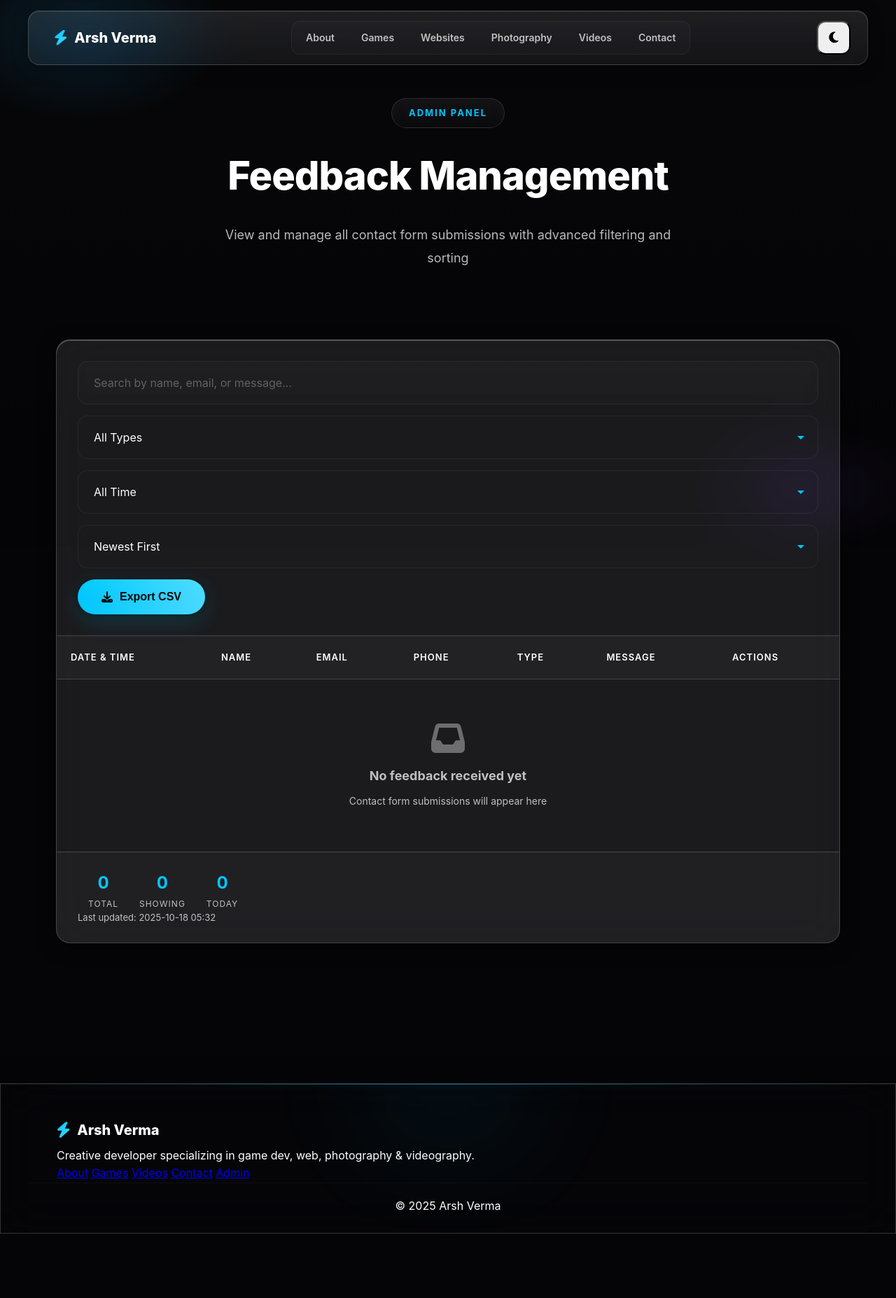
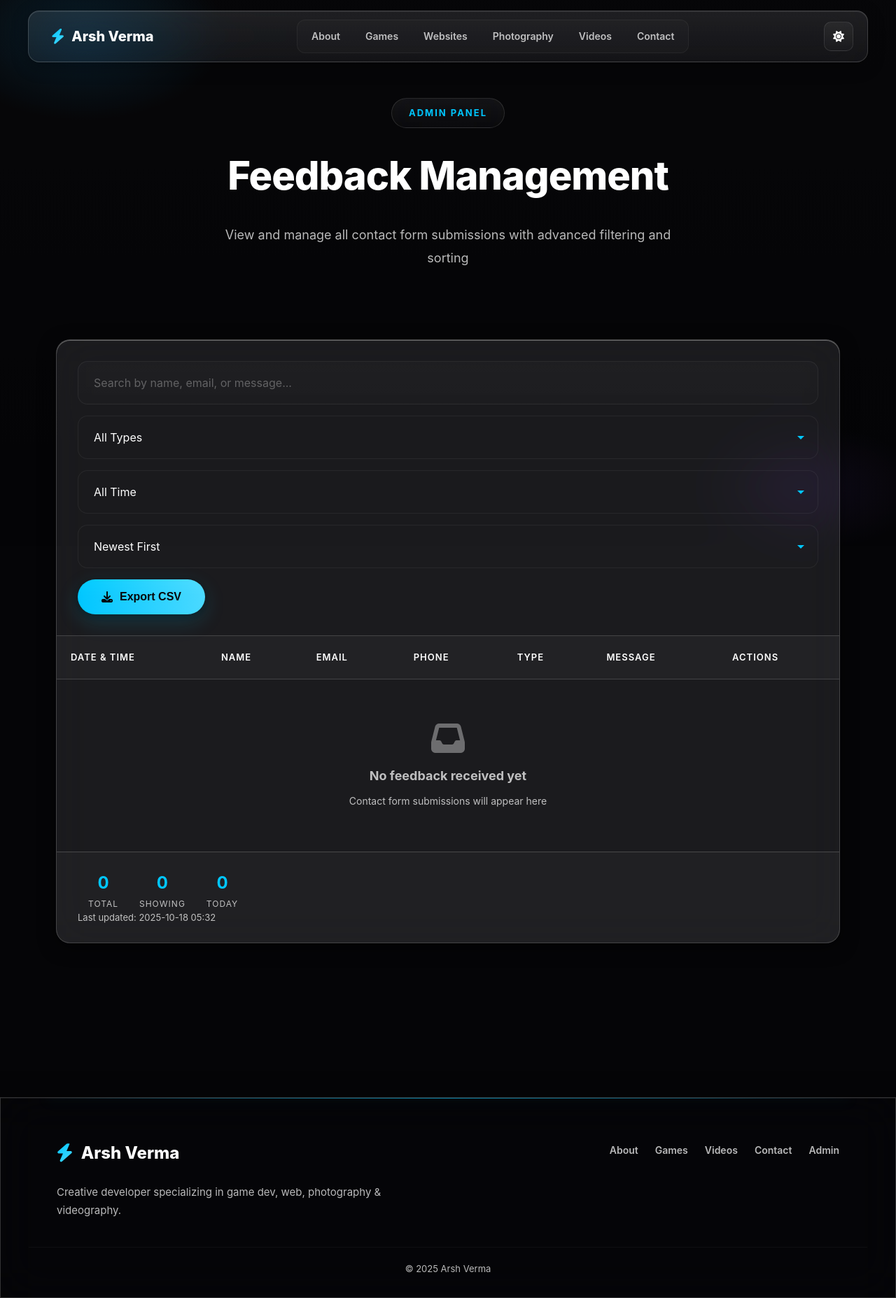
Before and after one commit to ArshVermaGit/ARSHCREATES, a Flask app: page /admin/feedback in a window 1280 px wide. Shown: the whole page at 70% size. Before the commit the page ends 1763 px from the top, so only its background shows below. Run offline with Flask 3, Linux system fonts and the light colour scheme; some libraries are stand-ins or nearby versions.

Commit message:
Slit Changes in Layout.

```diff
--- a/static/css/style.css
+++ b/static/css/style.css
@@ -14,19 +14,29 @@
     --glass-2: rgba(255,255,255,0.06);
     --glass-border: rgba(255,255,255,0.18);
     --glass-edge: rgba(255,255,255,0.32);
-    --sheen: linear-gradient(135deg, rgba(255,255,255,0.22) 0%, rgba(255,255,255,0.02) 30%, rgba(255,255,255,0.0) 60%);
-    --sheen-small: linear-gradient(90deg, rgba(255,255,255,0.18), rgba(255,255,255,0.02));
     --shadow-1: 0 6px 24px rgba(0,0,0,0.5);
     --shadow-2: 0 18px 60px rgba(0,0,0,0.6);
-    --gradient-1: linear-gradient(135deg, #00c6ff 0%, #0072ff 100%);
-    --gradient-2: linear-gradient(135deg, #ff7bd3 0%, #8761ff 100%);
-    --gradient-3: linear-gradient(135deg, #43e97b 0%, #38f9d7 100%);
     --fast: 0.18s;
     --medium: 0.35s;
-    --slow: 0.6s;
     --radius-lg: 28px;
     --radius-md: 16px;
     --radius-pill: 50px;
+}
+
+[data-theme="light"] {
+    --primary: #ffffff;
+    --secondary: #f8f9fb;
+    --text-primary: #1a1a1a;
+    --text-secondary: rgba(0,0,0,0.7);
+    --accent: #0088cc;
+    --accent-2: #00a8ff;
+    --accent-hover: #006699;
+    --glass: rgba(0,0,0,0.04);
+    --glass-2: rgba(0,0,0,0.02);
+    --glass-border: rgba(0,0,0,0.1);
+    --glass-edge: rgba(0,0,0,0.15);
+    --shadow-1: 0 6px 24px rgba(0,0,0,0.08);
+    --shadow-2: 0 18px 60px rgba(0,0,0,0.12);
 }
 
 * { margin: 0; padding: 0; box-sizing: border-box; }
@@ -55,6 +65,14 @@
     filter: saturate(120%);
     animation: ambientDrift 16s ease-in-out infinite;
     opacity: 1;
+    transition: opacity var(--medium) ease;
+}
+
+[data-theme="light"] body::before {
+    background:
+        radial-gradient(800px 500px at 10% 10%, rgba(0,136,204,0.06) 0%, transparent 25%),
+        radial-gradient(700px 400px at 90% 90%, rgba(120,90,255,0.04) 0%, transparent 22%),
+        linear-gradient(180deg, rgba(0,0,0,0.01), rgba(255,255,255,0.5));
 }
 
 @keyframes ambientDrift {
@@ -236,7 +254,7 @@
     z-index: 1000;
     width: calc(100% - 60px);
     max-width: 1200px;
-    padding: 14px 24px;
+    padding: 12px 20px;
     transition: all var(--medium) cubic-bezier(.2,.9,.38,1);
     background: linear-gradient(180deg, rgba(255,255,255,0.1), rgba(255,255,255,0.06));
     backdrop-filter: blur(35px) saturate(180%);
@@ -246,37 +264,22 @@
     box-shadow: 0 6px 24px rgba(0,0,0,0.3), inset 0 1px 0 rgba(255,255,255,0.1);
 }
 
-.navbar::before {
-    content: '';
-    position: absolute;
-    inset: 0;
-    border-radius: 16px;
-    padding: 1px;
-    background: linear-gradient(135deg, rgba(0,198,255,0.3), transparent, rgba(0,198,255,0.1));
-    -webkit-mask: linear-gradient(#fff 0 0) content-box, linear-gradient(#fff 0 0);
-    -webkit-mask-composite: xor;
-    mask: linear-gradient(#fff 0 0) content-box, linear-gradient(#fff 0 0);
-    mask-composite: exclude;
-    opacity: 0;
-    transition: opacity var(--medium) ease;
-}
-
-.navbar:hover::before {
-    opacity: 1;
+[data-theme="light"] .navbar {
+    background: linear-gradient(180deg, rgba(255,255,255,0.95), rgba(255,255,255,0.9));
+    border: 1px solid rgba(0,0,0,0.08);
+    box-shadow: 0 6px 24px rgba(0,0,0,0.08), inset 0 1px 0 rgba(255,255,255,0.9);
 }
 
 .navbar.scrolled {
     top: 10px;
-    padding: 12px 20px;
-    background: linear-gradient(180deg, rgba(255,255,255,0.12), rgba(255,255,255,0.07));
-    border-color: rgba(255,255,255,0.2);
-    box-shadow: 0 8px 32px rgba(0,0,0,0.4), inset 0 1px 0 rgba(255,255,255,0.12);
+    padding: 10px 18px;
 }
 
 .nav-container {
     display: flex;
     justify-content: space-between;
     align-items: center;
+    gap: 20px;
 }
 
 .logo {
@@ -288,23 +291,9 @@
     color: var(--text-primary);
     text-decoration: none;
     transition: all var(--fast) ease;
-    position: relative;
     padding: 6px 12px;
     border-radius: 10px;
-}
-
-.logo::before {
-    content: '';
-    position: absolute;
-    inset: 0;
-    background: linear-gradient(135deg, rgba(0,198,255,0.08), rgba(0,198,255,0.02));
-    border-radius: 10px;
-    opacity: 0;
-    transition: opacity var(--fast) ease;
-}
-
-.logo:hover::before {
-    opacity: 1;
+    position: relative;
 }
 
 .logo i {
@@ -314,29 +303,22 @@
     background-clip: text;
     -webkit-text-fill-color: transparent;
     animation: rotateIcon 3s ease-in-out infinite;
-    position: relative;
-    z-index: 1;
-}
-
-@keyframes rotateIcon {
-    0%,100% { transform: rotate(0deg); }
-    50% { transform: rotate(8deg) scale(1.05); }
-}
-
-.logo span {
-    position: relative;
-    z-index: 1;
 }
 
 .nav-menu {
     display: flex;
     list-style: none;
-    gap: 6px;
+    gap: 4px;
     align-items: center;
     background: rgba(255,255,255,0.02);
     padding: 4px;
     border-radius: 12px;
     border: 1px solid rgba(255,255,255,0.05);
+}
+
+[data-theme="light"] .nav-menu {
+    background: rgba(0,0,0,0.02);
+    border: 1px solid rgba(0,0,0,0.05);
 }
 
 .nav-menu a {
@@ -376,22 +358,68 @@
     z-index: 1;
 }
 
+.nav-actions {
+    display: flex;
+    align-items: center;
+    gap: 8px;
+}
+
+.btn-icon {
+    width: 42px;
+    height: 42px;
+    padding: 0;
+    border-radius: 10px;
+    font-size: 16px;
+    background: linear-gradient(180deg, rgba(255,255,255,0.06), rgba(255,255,255,0.02));
+    border: 1px solid rgba(255,255,255,0.1);
+    color: var(--text-primary);
+    cursor: pointer;
+    transition: all var(--fast) ease;
+    display: flex;
+    align-items: center;
+    justify-content: center;
+}
+
+[data-theme="light"] .btn-icon {
+    background: linear-gradient(180deg, rgba(0,0,0,0.04), rgba(0,0,0,0.02));
+    border: 1px solid rgba(0,0,0,0.08);
+}
+
+.btn-icon:hover {
+    transform: translateY(-2px) scale(1.05);
+    border-color: var(--accent);
+    background: linear-gradient(180deg, rgba(0,198,255,0.1), rgba(0,198,255,0.05));
+}
+
 .nav-toggle {
     display: none;
     flex-direction: column;
-    gap: 6px;
+    gap: 5px;
     background: none;
     border: none;
     cursor: pointer;
+    padding: 8px;
 }
 
 .nav-toggle span {
     display: block;
-    width: 30px;
+    width: 24px;
     height: 2px;
     background: var(--text-primary);
     transition: all var(--fast);
     border-radius: 2px;
+}
+
+.nav-toggle.active span:nth-child(1) {
+    transform: rotate(45deg) translate(5px, 5px);
+}
+
+.nav-toggle.active span:nth-child(2) {
+    opacity: 0;
+}
+
+.nav-toggle.active span:nth-child(3) {
+    transform: rotate(-45deg) translate(7px, -6px);
 }
 
 .hero {
@@ -1186,8 +1214,8 @@
 .footer {
     background: transparent;
     position: relative;
-    padding: 50px 40px 25px;
-    margin-top: 80px;
+    padding: 60px 40px 30px;
+    margin-top: 100px;
     overflow: hidden;
 }
 
@@ -1201,36 +1229,32 @@
     height: 1px;
     background: linear-gradient(90deg,
         transparent 0%,
-        rgba(0,198,255,0.2) 20%,
-        rgba(0,198,255,0.5) 50%,
-        rgba(0,198,255,0.2) 80%,
+        rgba(0,198,255,0.3) 20%,
+        rgba(0,198,255,0.6) 50%,
+        rgba(0,198,255,0.3) 80%,
         transparent 100%);
-    box-shadow: 0 0 15px rgba(0,198,255,0.3);
-}
-
-.footer::after {
-    content: '';
-    position: absolute;
-    top: -150px;
-    left: 50%;
-    transform: translateX(-50%);
-    width: 500px;
-    height: 300px;
-    background: radial-gradient(circle, rgba(0,198,255,0.06) 0%, transparent 70%);
-    pointer-events: none;
-    filter: blur(50px);
-}
-
-.footer-content {
+    box-shadow: 0 0 20px rgba(0,198,255,0.4);
+}
+
+[data-theme="light"] .footer::before {
+    background: linear-gradient(90deg,
+        transparent 0%,
+        rgba(0,136,204,0.2) 20%,
+        rgba(0,136,204,0.4) 50%,
+        rgba(0,136,204,0.2) 80%,
+        transparent 100%);
+    box-shadow: 0 0 20px rgba(0,136,204,0.2);
+}
+
+.footer-inner {
     display: grid;
-    grid-template-columns: 1.8fr 1fr 1fr;
-    gap: 50px;
-    margin-bottom: 30px;
-    position: relative;
-    z-index: 1;
-}
-
-.footer-section {
+    grid-template-columns: 2fr 1fr;
+    gap: 60px;
+    margin-bottom: 40px;
+    align-items: start;
+}
+
+.footer-left {
     display: flex;
     flex-direction: column;
     gap: 16px;
@@ -1239,15 +1263,15 @@
 .footer-brand {
     display: flex;
     align-items: center;
-    gap: 10px;
-    font-size: 20px;
+    gap: 12px;
+    font-size: 24px;
     font-weight: 800;
     margin-bottom: 8px;
     color: var(--text-primary);
 }
 
 .footer-brand i {
-    font-size: 22px;
+    font-size: 26px;
     background: linear-gradient(135deg, var(--accent), var(--accent-2));
     -webkit-background-clip: text;
     background-clip: text;
@@ -1255,74 +1279,66 @@
     animation: iconPulse 2s ease-in-out infinite;
 }
 
-.footer-section p {
+.footer-left p {
     color: var(--text-secondary);
-    line-height: 1.6;
-    font-size: 13px;
-}
-
-.footer-section h4,
-.footer-social h4 {
-    margin-bottom: 14px;
+    line-height: 1.7;
     font-size: 15px;
-    font-weight: 700;
-    color: var(--text-primary);
-    position: relative;
-    display: inline-block;
-}
-
-.footer-section h4::after {
-    content: '';
-    position: absolute;
-    bottom: -5px;
-    left: 0;
-    width: 25px;
-    height: 2px;
-    background: linear-gradient(90deg, var(--accent), transparent);
-    border-radius: 2px;
-}
-
-.footer-section ul {
-    list-style: none;
-    display: flex;
-    flex-direction: column;
-    gap: 8px;
-}
-
-.footer-section li {
-    margin-bottom: 0;
-}
-
-.footer-section a {
+    max-width: 500px;
+}
+
+.footer-links {
+    display: flex;
+    flex-wrap: wrap;
+    gap: 24px;
+    align-items: center;
+    justify-content: flex-end;
+}
+
+.footer-links a {
     color: var(--text-secondary);
     text-decoration: none;
-    transition: all var(--fast) cubic-bezier(.2,.9,.38,1);
-    font-size: 13px;
-    display: inline-flex;
-    align-items: center;
-    gap: 6px;
+    font-weight: 600;
+    font-size: 14px;
+    transition: all var(--fast) ease;
     position: relative;
-    padding: 2px 0;
-}
-
-.footer-section a::before {
+    padding: 4px 0;
+}
+
+.footer-links a::after {
     content: '';
-    width: 0;
-    height: 1px;
-    background: linear-gradient(90deg, var(--accent), var(--accent-2));
     position: absolute;
     bottom: 0;
     left: 0;
-    transition: width var(--fast) cubic-bezier(.2,.9,.38,1);
-}
-
-.footer-section a:hover::before {
+    width: 0;
+    height: 2px;
+    background: linear-gradient(90deg, var(--accent), var(--accent-2));
+    transition: width var(--fast) ease;
+}
+
+.footer-links a:hover {
+    color: var(--accent);
+}
+
+.footer-links a:hover::after {
     width: 100%;
 }
 
-.footer-section a:hover {
-    color: var(--accent);
-    transform: translateX(3px);
+.footer-bottom {
+    padding-top: 24px;
+    border-top: 1px solid rgba(255,255,255,0.06);
+    display: flex;
+    justify-content: center;
+    align-items: center;
+}
+
+[data-theme="light"] .footer-bottom {
+    border-top: 1px solid rgba(0,0,0,0.06);
+}
+
+.footer-bottom span {
+    color: var(--text-secondary);
+    font-size: 13px;
+    text-align: center;
 }
 
 .social-links {
--- a/static/js/script.js
+++ b/static/js/script.js
@@ -1,4 +1,35 @@
 document.addEventListener('DOMContentLoaded', function() {
+    // Theme Management
+    const themeBtn = document.getElementById('themeBtn');
+    const html = document.documentElement;
+    const savedTheme = localStorage.getItem('theme') || 'dark';
+
+    html.setAttribute('data-theme', savedTheme);
+    updateThemeIcon(savedTheme);
+
+    if (themeBtn) {
+        themeBtn.addEventListener('click', function() {
+            const currentTheme = html.getAttribute('data-theme');
+            const newTheme = currentTheme === 'dark' ? 'light' : 'dark';
+
+            html.setAttribute('data-theme', newTheme);
+            localStorage.setItem('theme', newTheme);
+            updateThemeIcon(newTheme);
+        });
+    }
+
+    function updateThemeIcon(theme) {
+        if (themeBtn) {
+            const icon = themeBtn.querySelector('i');
+            if (theme === 'dark') {
+                icon.className = 'fas fa-sun';
+            } else {
+                icon.className = 'fas fa-moon';
+            }
+        }
+    }
+
+    // Mobile Navigation
     const navToggle = document.getElementById('navToggle');
     const navMenu = document.getElementById('navMenu');
     const navbar = document.getElementById('navbar');
@@ -30,6 +61,7 @@
         }
     });
 
+    // Navbar Scroll Effect
     window.addEventListener('scroll', function() {
         if (window.pageYOffset > 50) {
             navbar.classList.add('scrolled');
@@ -38,6 +70,7 @@
         }
     });
 
+    // Smooth Scrolling
     document.querySelectorAll('a[href^="#"]').forEach(anchor => {
         anchor.addEventListener('click', function(e) {
             const href = this.getAttribute('href');
@@ -55,6 +88,7 @@
         });
     });
 
+    // Scroll Indicator
     const scrollIndicator = document.querySelector('.scroll-indicator');
     if (scrollIndicator) {
         scrollIndicator.addEventListener('click', function() {
@@ -69,6 +103,7 @@
         });
     }
 
+    // Intersection Observer for Animations
     const observerOptions = {
         threshold: 0.15,
         rootMargin: '0px 0px -100px 0px'
@@ -91,8 +126,8 @@
         observer.observe(section);
     });
 
-    const gameCards = document.querySelectorAll('.game-card');
-    gameCards.forEach((card, index) => {
+    const portfolioCards = document.querySelectorAll('.portfolio-card');
+    portfolioCards.forEach((card, index) => {
         card.style.opacity = '0';
         card.style.transform = 'translateY(30px)';
         card.style.transition = `opacity 0.5s ease-out ${index * 0.1}s, transform 0.5s ease-out ${index * 0.1}s`;
```
Also changed, not shown: templates/base.html (+6 -2 lines).
